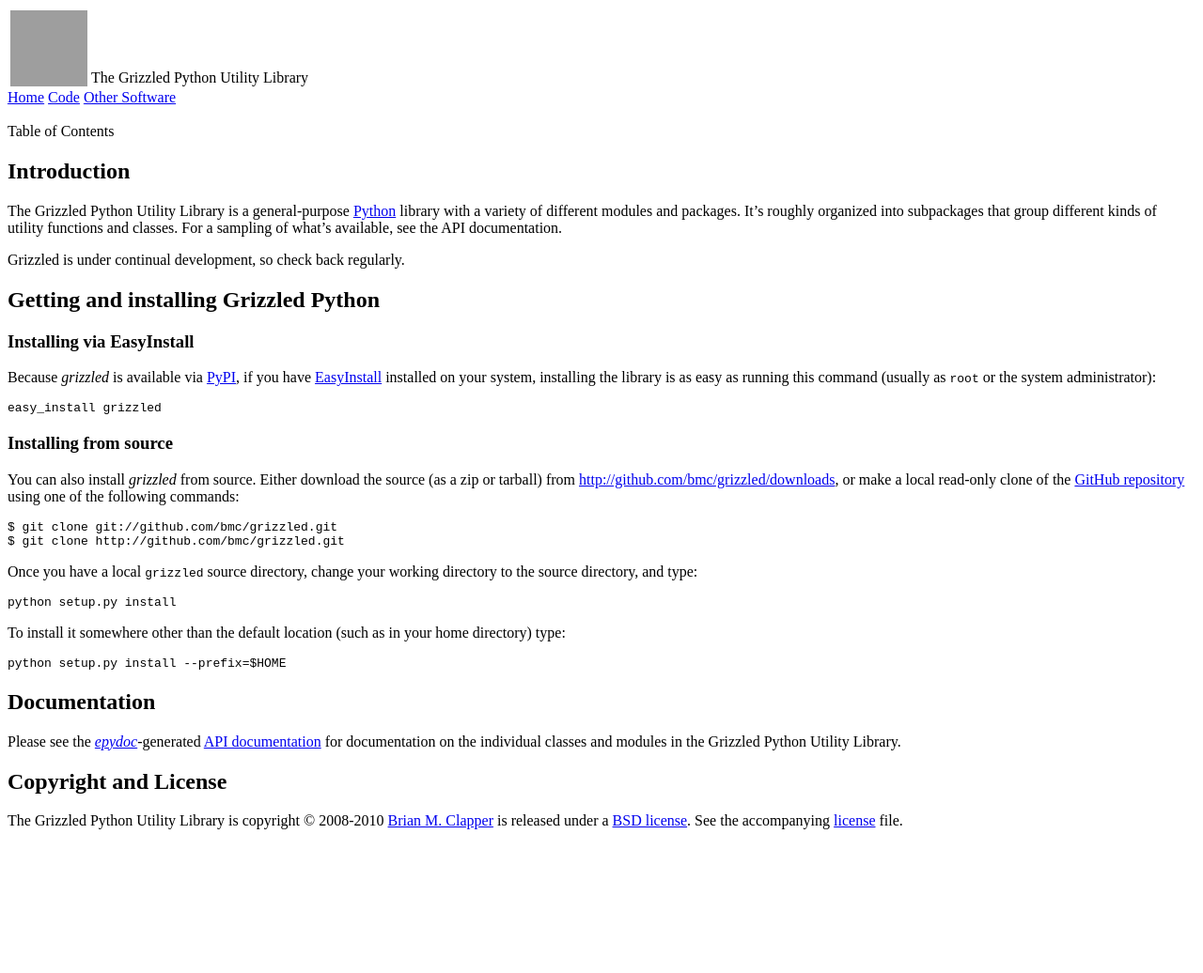
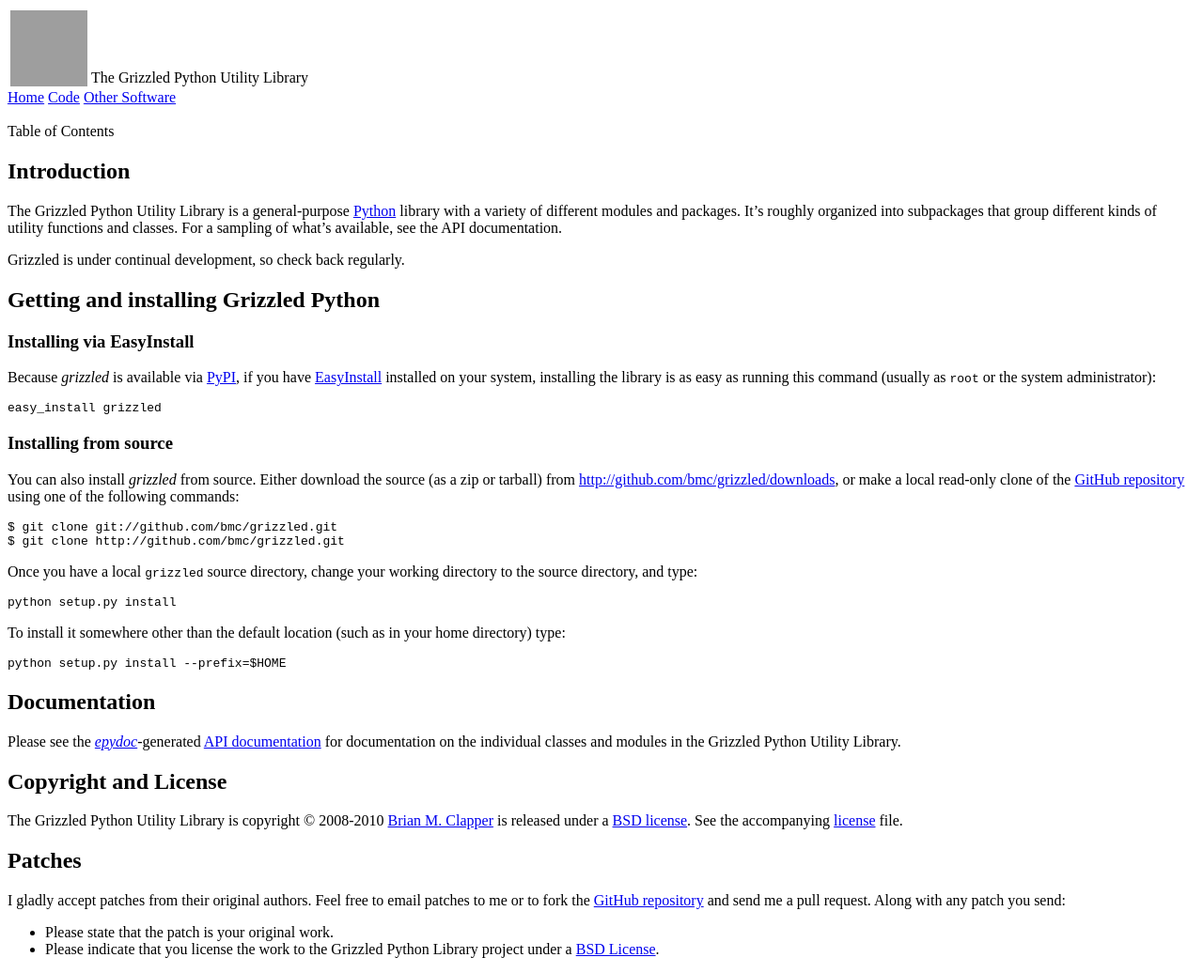
Before and after one commit to bmc/grizzled-python, a Jekyll site: the page built from index.md, in a window 1280 px wide. Shown: the whole page at 94% size. Built offline with Jekyll 4.4.1, drawn with Linux system fonts in a browser that asks for light colours; before the commit the page ends 900 px from its top, so only the background shows below that.

Commit message:
Added patch policy

```diff
--- a/index.md
+++ b/index.md
@@ -54,6 +54,17 @@
 [Brian M. Clapper][] is released under a [BSD license][license]. See the
 accompanying [license][] file.
 
+## Patches
+
+I gladly accept patches from their original authors. Feel free to email
+patches to me or to fork the [GitHub repository][] and send me a pull
+request. Along with any patch you send:
+
+* Please state that the patch is your original work.
+* Please indicate that you license the work to the Grizzled Python Library
+  project under a [BSD License][license].
+
+[GitHub repository]: http://github.com/bmc/grizzled
 [license]: license.html
 [*epydoc*]: http://epydoc.sourceforge.net/
 [Python]: http://www.python.org/
```
